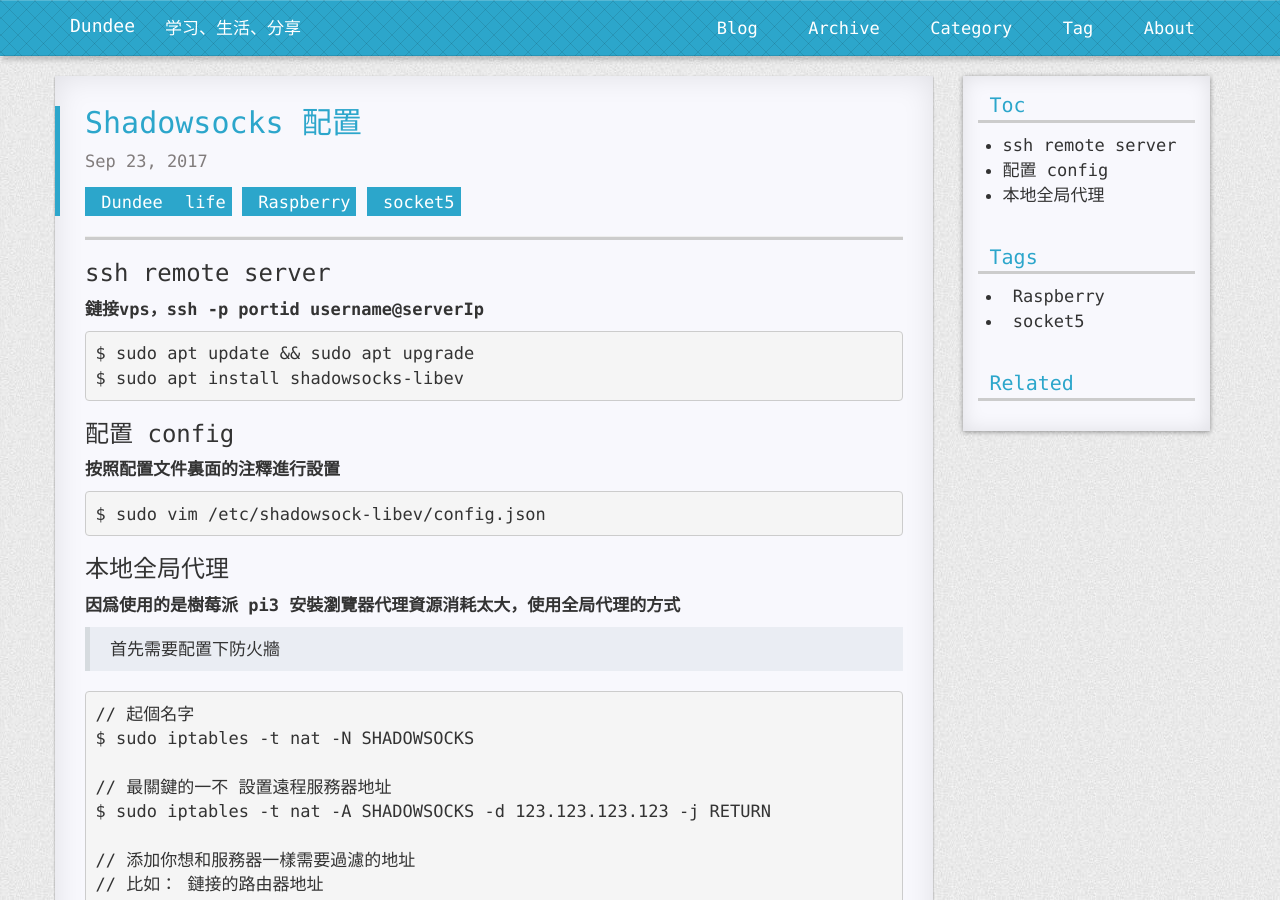
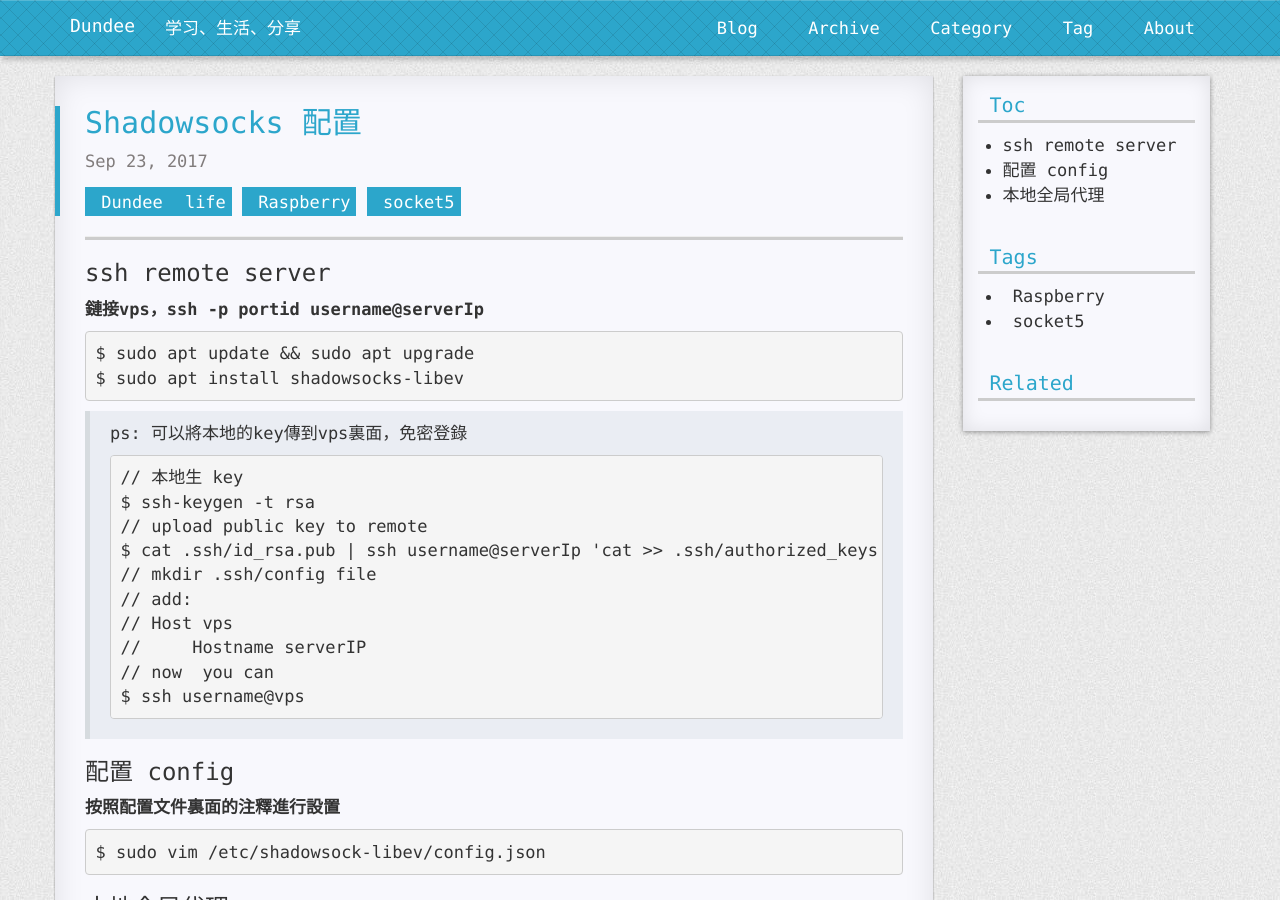
Before and after one commit to dengkaidi/dengkaidi.github.io, a Jekyll site: the page built from _posts/2017-09-23-shadowsocks-libev.markdown, in a window 1280 px wide and 900 px high. Built offline with Jekyll 4.4.1, drawn with Linux system fonts in a browser that asks for light colours; nearby versions of some CDN libraries; comment, search, counter and statistics services are not loaded; a style sheet for code colours, icons or effects is not loaded.

Commit message:
modified shadowsocks-libec.markdown

````diff
--- a/_posts/2017-09-23-shadowsocks-libev.markdown
+++ b/_posts/2017-09-23-shadowsocks-libev.markdown
@@ -16,6 +16,20 @@
 ```
 $ sudo apt update && sudo apt upgrade
 $ sudo apt install shadowsocks-libev
+```
+>
+ps: 可以將本地的key傳到vps裏面，免密登錄
+```
+// 本地生 key
+$ ssh-keygen -t rsa
+// upload public key to remote
+$ cat .ssh/id_rsa.pub | ssh username@serverIp 'cat >> .ssh/authorized_keys'
+// mkdir .ssh/config file
+// add:
+// Host vps
+//     Hostname serverIP
+// now  you can
+$ ssh username@vps
 ```
 
 ### 配置 config
````
